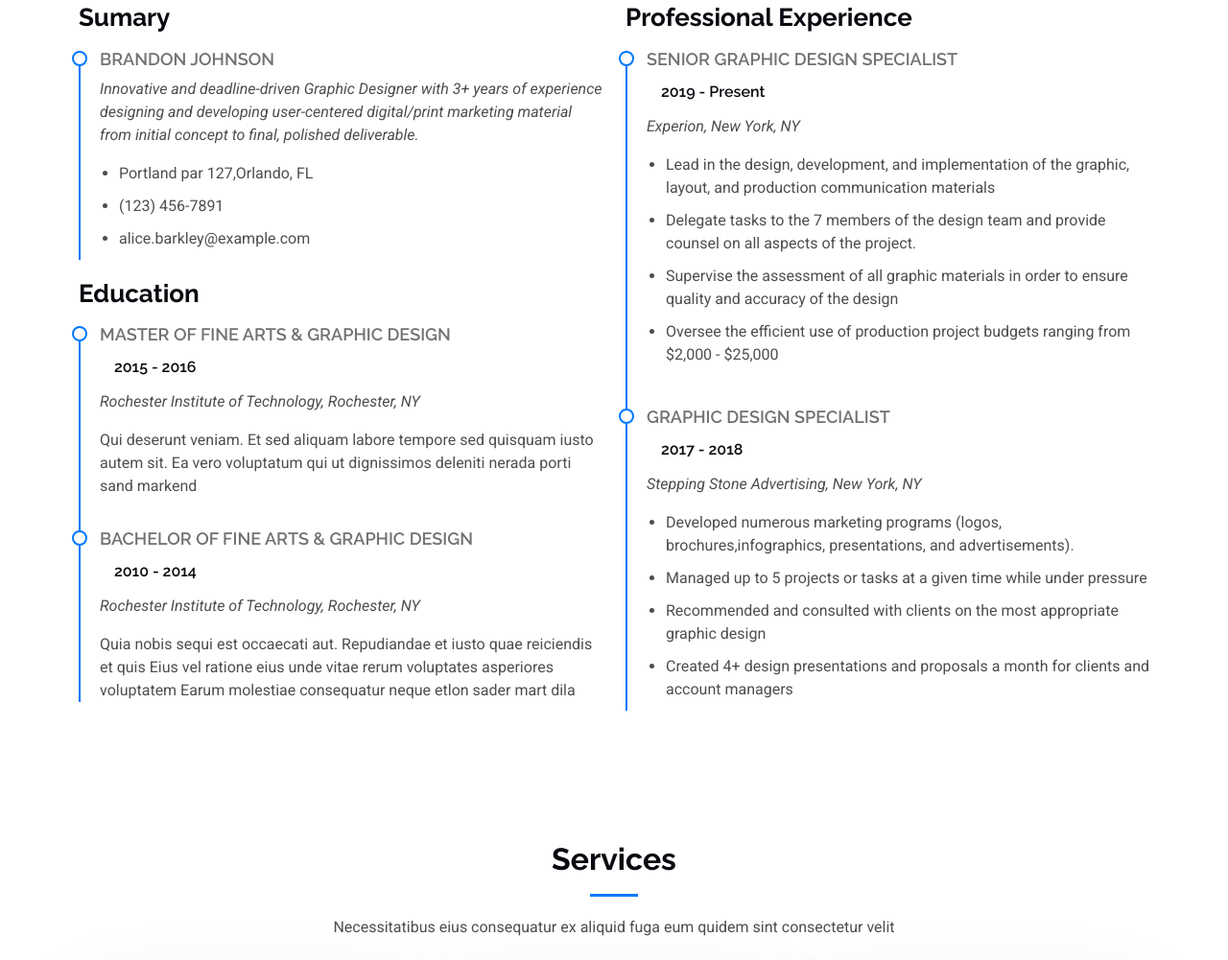
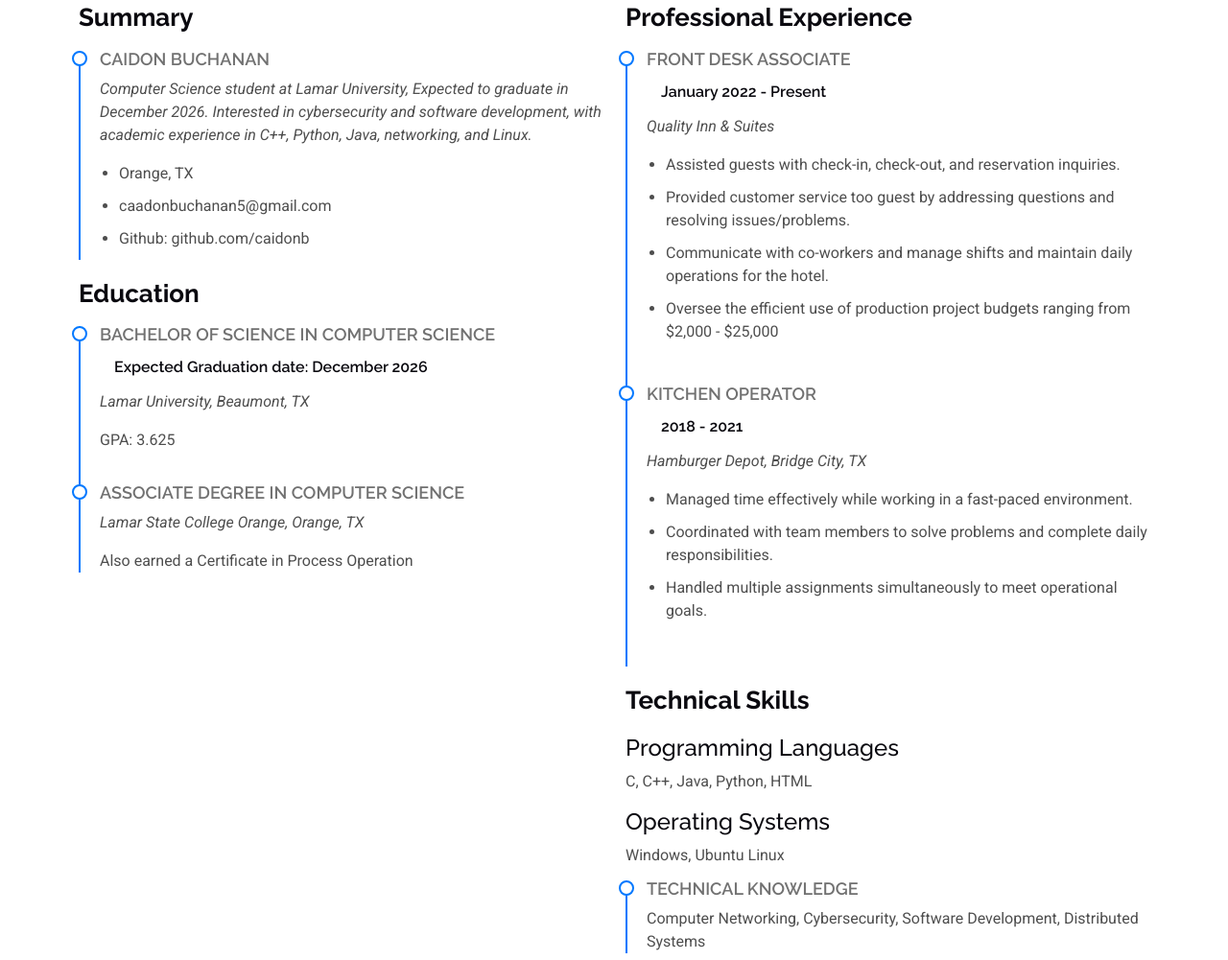
Before and after one commit to CaidonB/github-portfolio, a plain HTML site: page index.html in a window 1280 px wide. Shown: the part 2151-3152 px from the top of the page at 96% size. Drawn offline with Linux system fonts and the light colour scheme.

Commit message:
Updated Resume section

```diff
--- a/index.html
+++ b/index.html
@@ -193,60 +193,80 @@
         <div class="row">
 
           <div class="col-lg-6" data-aos="fade-up" data-aos-delay="100">
-            <h3 class="resume-title">Sumary</h3>
+            <h3 class="resume-title">Summary</h3>
 
             <div class="resume-item pb-0">
-              <h4>Brandon Johnson</h4>
-              <p><em>Innovative and deadline-driven Graphic Designer with 3+ years of experience designing and developing user-centered digital/print marketing material from initial concept to final, polished deliverable.</em></p>
+              <h4>Caidon Buchanan</h4>
+              <p><em>Computer Science student at Lamar University, Expected to graduate in December 2026.
+                     Interested in cybersecurity and software development, with academic experience in C++, Python, Java,
+                     networking, and Linux.
+              </em></p>
               <ul>
-                <li>Portland par 127,Orlando, FL</li>
-                <li>(123) 456-7891</li>
-                <li>alice.barkley@example.com</li>
+                <li>Orange, TX</li>
+                <li>caadonbuchanan5@gmail.com</li>
+                <li>Github: github.com/caidonb</li>
               </ul>
             </div><!-- Edn Resume Item -->
 
             <h3 class="resume-title">Education</h3>
             <div class="resume-item">
-              <h4>Master of Fine Arts &amp; Graphic Design</h4>
-              <h5>2015 - 2016</h5>
-              <p><em>Rochester Institute of Technology, Rochester, NY</em></p>
-              <p>Qui deserunt veniam. Et sed aliquam labore tempore sed quisquam iusto autem sit. Ea vero voluptatum qui ut dignissimos deleniti nerada porti sand markend</p>
+              <h4>Bachelor of Science in Computer Science</h4>
+              <h5>Expected Graduation date: December 2026</h5>
+              <p><em>Lamar University, Beaumont, TX</em></p>
+              <p>GPA: 3.625</p>
             </div><!-- Edn Resume Item -->
 
             <div class="resume-item">
-              <h4>Bachelor of Fine Arts &amp; Graphic Design</h4>
-              <h5>2010 - 2014</h5>
-              <p><em>Rochester Institute of Technology, Rochester, NY</em></p>
-              <p>Quia nobis sequi est occaecati aut. Repudiandae et iusto quae reiciendis et quis Eius vel ratione eius unde vitae rerum voluptates asperiores voluptatem Earum molestiae consequatur neque etlon sader mart dila</p>
-            </div><!-- Edn Resume Item -->
+              <h4>Associate Degree in Computer Science</h4>
+              <p><em>Lamar State College Orange, Orange, TX</em></p>
+              <p>Also earned a Certificate in Process Operation</p>
+            </div><!-- End Resume Item -->
 
           </div>
 
           <div class="col-lg-6" data-aos="fade-up" data-aos-delay="200">
             <h3 class="resume-title">Professional Experience</h3>
             <div class="resume-item">
-              <h4>Senior graphic design specialist</h4>
-              <h5>2019 - Present</h5>
-              <p><em>Experion, New York, NY </em></p>
+              <h4>Front Desk Associate</h4>
+              <h5>January 2022 - Present</h5>
+              <p><em>Quality Inn & Suites</em></p>
               <ul>
-                <li>Lead in the design, development, and implementation of the graphic, layout, and production communication materials</li>
-                <li>Delegate tasks to the 7 members of the design team and provide counsel on all aspects of the project. </li>
-                <li>Supervise the assessment of all graphic materials in order to ensure quality and accuracy of the design</li>
+                <li>Assisted guests with check-in, check-out, and reservation inquiries.</li>
+                <li>Provided customer service too guest by addressing questions and resolving issues/problems.</li>
+                <li>Communicate with co-workers and manage shifts and maintain daily operations for the hotel.</li>
                 <li>Oversee the efficient use of production project budgets ranging from $2,000 - $25,000</li>
               </ul>
             </div><!-- Edn Resume Item -->
 
             <div class="resume-item">
-              <h4>Graphic design specialist</h4>
-              <h5>2017 - 2018</h5>
-              <p><em>Stepping Stone Advertising, New York, NY</em></p>
+              <h4>Kitchen Operator</h4>
+              <h5>2018 - 2021</h5>
+              <p><em>Hamburger Depot, Bridge City, TX</em></p>
               <ul>
-                <li>Developed numerous marketing programs (logos, brochures,infographics, presentations, and advertisements).</li>
-                <li>Managed up to 5 projects or tasks at a given time while under pressure</li>
-                <li>Recommended and consulted with clients on the most appropriate graphic design</li>
-                <li>Created 4+ design presentations and proposals a month for clients and account managers</li>
+                <li>Managed time effectively while working in a fast-paced environment.</li>
+                <li>Coordinated with team members to solve problems and complete daily responsibilities.</li>
+                <li>Handled multiple assignments simultaneously to meet operational goals.</li>
               </ul>
-            </div><!-- Edn Resume Item -->
+            </div><!-- End Resume Item -->
+
+            <!-- Technical Skills here -->
+            <h3 class="resume-title">Technical Skills</h3>
+
+            <div class="resume item">
+              <h4>Programming Languages</h4>
+              <p>C, C++, Java, Python, HTML</p>
+            </div><!-- End Resume Item -->
+
+            <div class="resume item">
+              <h4>Operating Systems</h4>
+              <p>Windows, Ubuntu Linux</p>
+            </div><!-- End Resume Item -->
+
+            <div class="resume-item">
+              <h4>Technical Knowledge</h4>
+              <p>Computer Networking, Cybersecurity,
+               Software Development, Distributed Systems</p>
+            </div><!-- End Resume Item -->
 
           </div>
 
```
